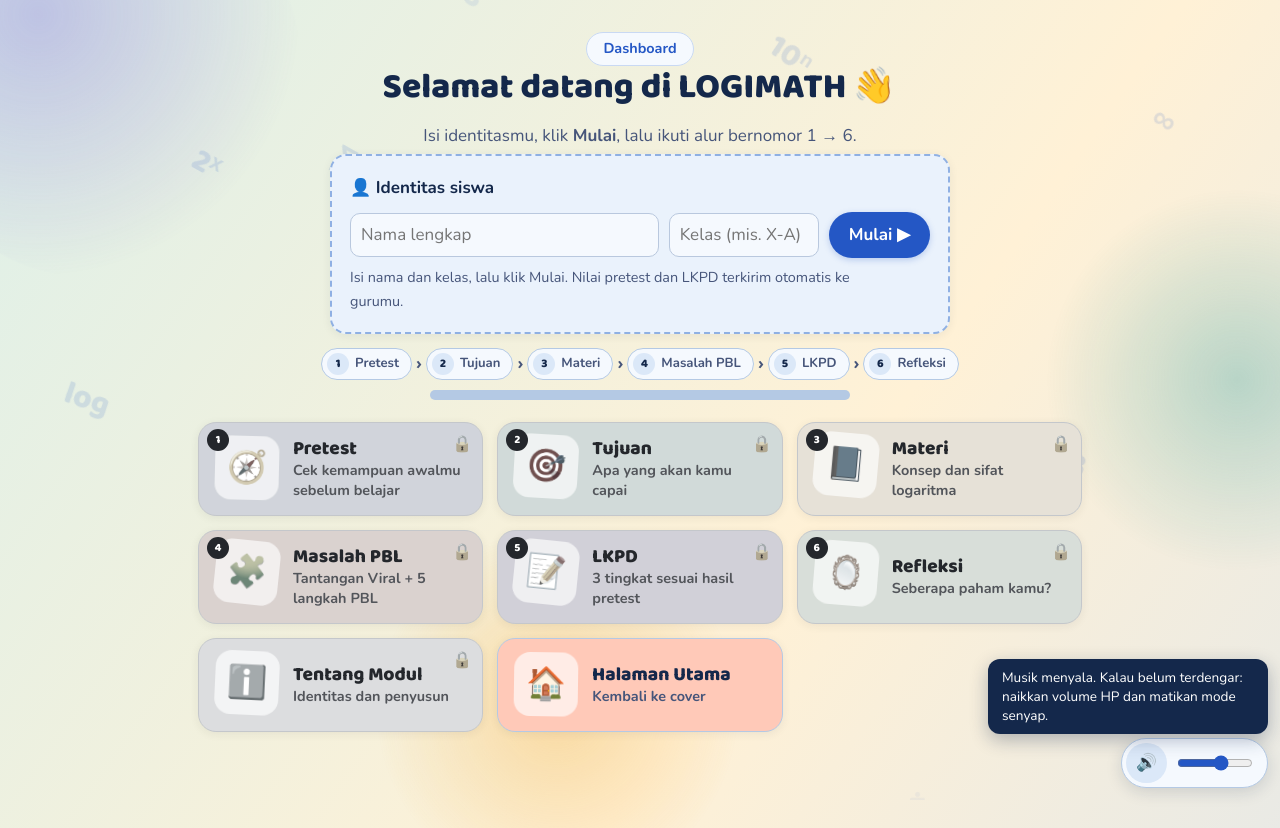
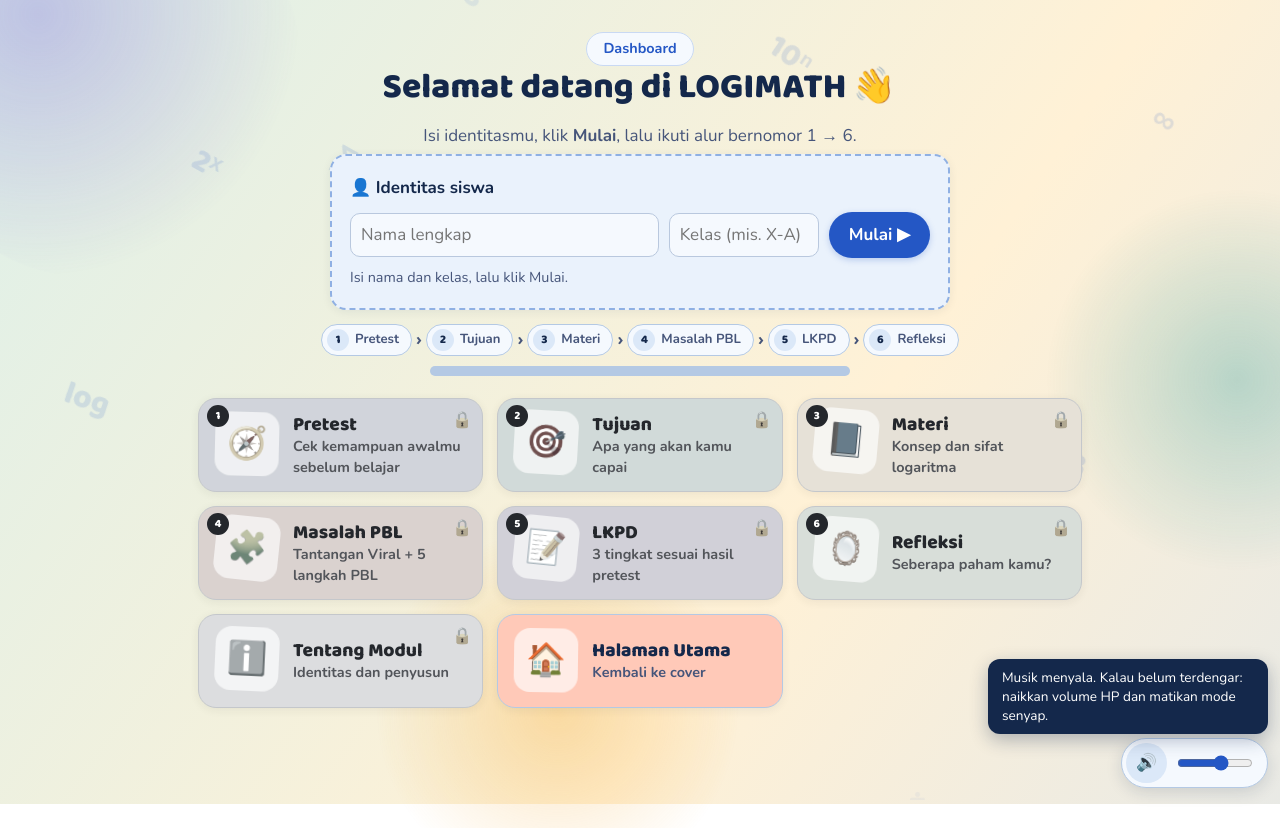
Before and after one commit to zulaikah130410-maker/web_logimath, a plain HTML site: page index.html in a window 1280 px wide. Both pictures are taken after a click on the button "Mulai belajar ▶". After the commit the page ends 804 px from the top, so only its background shows below. Drawn offline with nearby package versions, Linux system fonts and the light colour scheme.

Commit message:
Add files via upload

```diff
--- a/index.html
+++ b/index.html
@@ -203,7 +203,7 @@ input:disabled{opacity:.7;cursor:not-allowed}
 <!-- DASHBOARD -->
 <section class="view" id="dash"><div class="wrap">
   <div class="hello"><div class="badge">Dashboard</div><h2>Selamat datang di LOGIMATH <span class="wv">👋</span></h2><p class="mut" style="margin:auto">Isi identitasmu, klik <b>Mulai</b>, lalu ikuti alur bernomor 1 → 6.</p></div>
-  <div class="card idc" id="idc"><b>👤 Identitas siswa</b><div class="ctl" style="justify-content:flex-start"><input id="nm" placeholder="Nama lengkap" aria-label="Nama lengkap" style="flex:1 1 220px"><input id="kl" placeholder="Kelas (mis. X-A)" aria-label="Kelas" style="width:150px"><button id="stb">Mulai ▶</button><button class="ghost" id="chg" style="display:none">Ganti siswa</button></div><p class="mut" id="idm" style="margin:8px 0 0;font-size:.9rem">Isi nama dan kelas, lalu klik Mulai. Nilai pretest dan LKPD terkirim otomatis ke gurumu.</p></div>
+  <div class="card idc" id="idc"><b>👤 Identitas siswa</b><div class="ctl" style="justify-content:flex-start"><input id="nm" placeholder="Nama lengkap" aria-label="Nama lengkap" style="flex:1 1 220px"><input id="kl" placeholder="Kelas (mis. X-A)" aria-label="Kelas" style="width:150px"><button id="stb">Mulai ▶</button><button class="ghost" id="chg" style="display:none">Ganti siswa</button></div><p class="mut" id="idm" style="margin:8px 0 0;font-size:.9rem">Isi nama dan kelas, lalu klik Mulai.</p></div>
   <div class="stepper" id="stp"></div>
   <div class="prog"><i id="pg"></i></div>
   <div class="grid" id="menu"></div>
```
